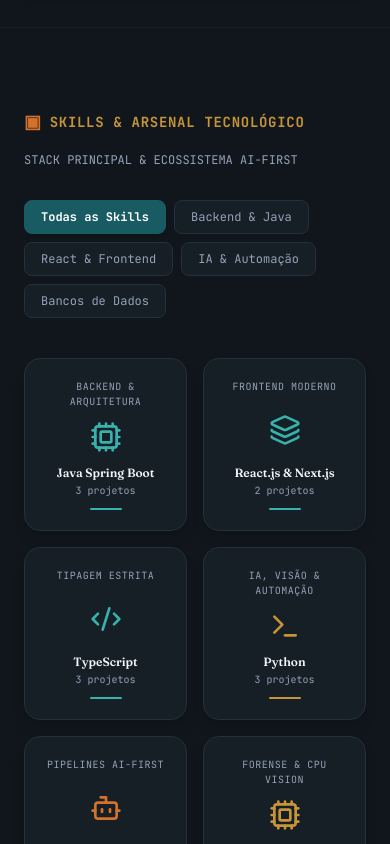
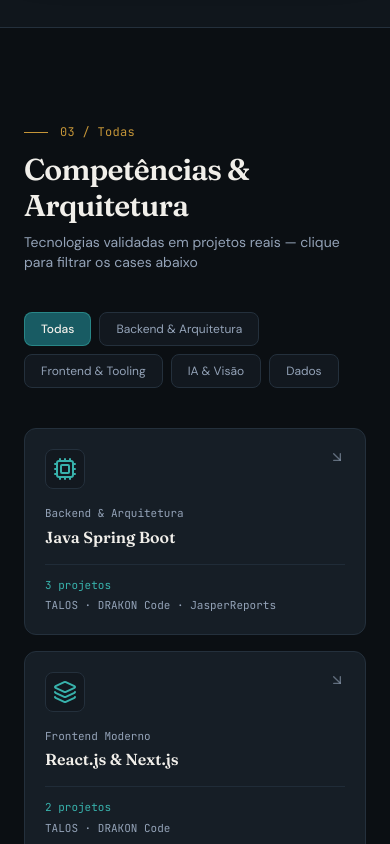
Before and after one commit to fernandocalisto/portfolio-dev, a React (Vite) app: page / in a window 390 px wide. Shown: the part 4100-4944 px from the top of the page. Built offline with nearby package versions, Linux system fonts and the light colour scheme.

Commit message:
feat(skills): show real project evidence and interactive project cross-filter

```diff
--- a/src/components/sections/Skills.tsx
+++ b/src/components/sections/Skills.tsx
@@ -1,101 +1,245 @@
-import React, { useState } from 'react';
-import { Cpu, Layers, Server, Code2, Database, Terminal, Bot, Box, Palette, Network } from 'lucide-react';
-import { skillsData } from '../../data/skills';
+import React, { useMemo, useState } from 'react';
+import {
+  Cpu,
+  Layers,
+  Server,
+  Code2,
+  Database,
+  Terminal,
+  Bot,
+  Box,
+  Palette,
+  Network,
+  Eye,
+  Zap,
+  GitBranch,
+  Puzzle,
+  ArrowDownRight,
+  X,
+} from 'lucide-react';
+import { PROJECTS, SKILLS } from '../../../shared/portfolioData';
+import type { ProjectId, SkillCategory } from '../../../shared/types';
+import { useLocale } from '../../context/LocaleContext';
 
-export const Skills: React.FC = () => {
-  const [filter, setFilter] = useState<'all' | 'backend' | 'frontend' | 'ai' | 'database'>('all');
+export interface SkillsProps {
+  selectedSkillId?: string | null;
+  onSelectSkill?: (skillId: string | null) => void;
+}
 
-  const categories = [
-    { id: 'all', label: 'Todas as Skills' },
-    { id: 'backend', label: 'Backend & Java' },
-    { id: 'frontend', label: 'React & Frontend' },
-    { id: 'ai', label: 'IA & Automação' },
-    { id: 'database', label: 'Bancos de Dados' }
+type CategoryFilter = 'all' | SkillCategory;
+
+const CATEGORY_IDS: readonly CategoryFilter[] = [
+  'all',
+  'backend',
+  'frontend',
+  'ai',
+  'database',
 ];
 
-  const filteredSkills = filter === 'all'
-    ? skillsData
-    : skillsData.filter((s) => s.category === filter);
+function renderSkillIcon(iconName: string): React.ReactNode {
+  const iconClass = 'w-6 h-6';
+  switch (iconName) {
+    case 'Cpu':
+      return <Cpu className={iconClass} />;
+    case 'Layers':
+      return <Layers className={iconClass} />;
+    case 'Server':
+      return <Server className={iconClass} />;
+    case 'Code2':
+      return <Code2 className={iconClass} />;
+    case 'Database':
+      return <Database className={iconClass} />;
+    case 'Terminal':
+      return <Terminal className={iconClass} />;
+    case 'Bot':
+      return <Bot className={iconClass} />;
+    case 'Eye':
+      return <Eye className={iconClass} />;
+    case 'Zap':
+      return <Zap className={iconClass} />;
+    case 'Box':
+      return <Box className={iconClass} />;
+    case 'Palette':
+      return <Palette className={iconClass} />;
+    case 'Network':
+      return <Network className={iconClass} />;
+    case 'GitBranch':
+      return <GitBranch className={iconClass} />;
+    case 'Puzzle':
+      return <Puzzle className={iconClass} />;
+    default:
+      return <Cpu className={iconClass} />;
+  }
+}
 
-  // Render appropriate lucide icon
-  const getIcon = (iconName: string) => {
-    switch (iconName) {
-      case 'Cpu': return <Cpu className="w-8 h-8" />;
-      case 'Layers': return <Layers className="w-8 h-8" />;
-      case 'Server': return <Server className="w-8 h-8" />;
-      case 'Code2': return <Code2 className="w-8 h-8" />;
-      case 'Database': return <Database className="w-8 h-8" />;
-      case 'Terminal': return <Terminal className="w-8 h-8" />;
-      case 'Bot': return <Bot className="w-8 h-8" />;
-      case 'Box': return <Box className="w-8 h-8" />;
-      case 'Palette': return <Palette className="w-8 h-8" />;
-      case 'Network': return <Network className="w-8 h-8" />;
-      default: return <Cpu className="w-8 h-8" />;
+export const Skills: React.FC<SkillsProps> = ({
+  selectedSkillId = null,
+  onSelectSkill,
+}) => {
+  const { locale, t } = useLocale();
+  const [filter, setFilter] = useState<CategoryFilter>('all');
+
+  const projectNameMap = useMemo(() => {
+    const map = new Map<ProjectId, string>();
+    for (const project of PROJECTS) {
+      map.set(project.id, project.shortName);
+    }
+    return map;
+  }, []);
+
+  const filteredSkills = useMemo(
+    () =>
+      filter === 'all'
+        ? SKILLS
+        : SKILLS.filter((skill) => skill.category === filter),
+    [filter]
+  );
+
+  const selectedSkill = useMemo(
+    () => SKILLS.find((s) => s.id === selectedSkillId) ?? null,
+    [selectedSkillId]
+  );
+
+  const handleSkillClick = (skillId: string) => {
+    const isDeselecting = selectedSkillId === skillId;
+    const nextSkillId = isDeselecting ? null : skillId;
+    onSelectSkill?.(nextSkillId);
+
+    if (nextSkillId) {
+      const target = document.getElementById('laboratorio');
+      target?.scrollIntoView({ behavior: 'smooth', block: 'start' });
     }
   };
 
   return (
-    <section id="skills" className="py-20 bg-brand-surface/90 border-t border-brand-borderMuted/40">
+    <section
+      id="skills"
+      className="py-24 bg-brand-obsidian border-t border-brand-hairline relative"
+    >
       <div className="max-w-6xl mx-auto px-6">
         {/* Section Header */}
-        <div className="flex flex-col sm:flex-row sm:items-center justify-between gap-4 mb-8">
-          <div className="flex items-center gap-2 text-brand-gold font-mono text-sm font-bold uppercase tracking-wider">
-            <span className="text-lg text-brand-amber">▣</span>
-            <h2>SKILLS &amp; ARSENAL TECNOLÓGICO</h2>
+        <div className="flex flex-col md:flex-row md:items-end justify-between gap-4 mb-10">
+          <div>
+            <div className="flex items-center gap-3 mb-3">
+              <span aria-hidden="true" className="w-6 h-px bg-brand-gold" />
+              <span className="font-mono text-xs text-brand-gold tracking-wide">
+                03 / {t.skills.categories.all}
+              </span>
             </div>
-          <span className="text-xs font-mono text-slate-400">STACK PRINCIPAL &amp; ECOSSISTEMA AI-FIRST</span>
+            <h2 className="font-display text-3xl sm:text-4xl font-semibold text-brand-ivory tracking-tight">
+              {t.skills.sectionTitle}
+            </h2>
+            <p className="font-sans text-sm sm:text-base text-brand-muted mt-2 max-w-2xl">
+              {t.skills.subtitle}
+            </p>
           </div>
 
-        {/* Category Filters */}
-        <div className="flex flex-wrap gap-2 mb-10">
-          {categories.map((cat) => (
+          {selectedSkill && (
+            <div className="inline-flex items-center gap-2 self-start md:self-auto px-3 py-1.5 rounded-lg bg-brand-card border border-brand-gold/50 text-xs font-sans text-brand-ivory">
+              <span className="text-brand-gold font-medium">
+                {t.skills.activeFilterLabel}:
+              </span>
+              <span className="font-mono text-brand-ivory">
+                {selectedSkill.name}
+              </span>
               <button
-              key={cat.id}
-              onClick={() => setFilter(cat.id as any)}
-              className={`px-4 py-2 rounded-lg font-mono text-xs transition-all ${
-                filter === cat.id
-                  ? 'bg-brand-teal text-white font-bold border border-brand-teal shadow-md'
-                  : 'bg-brand-card text-slate-400 border border-brand-border hover:text-slate-200 hover:border-slate-500'
+                type="button"
+                onClick={() => onSelectSkill?.(null)}
+                className="ml-1 p-0.5 rounded text-brand-muted hover:text-brand-ivory transition-colors focus:outline-none focus-visible:ring-2 focus-visible:ring-brand-gold/60"
+                aria-label={t.skills.clearSelection}
+              >
+                <X className="w-3.5 h-3.5" />
+              </button>
+            </div>
+          )}
+        </div>
+
+        {/* Category Filter Tabs */}
+        <div
+          role="tablist"
+          aria-label={t.skills.sectionTitle}
+          className="flex flex-wrap gap-2 mb-10"
+        >
+          {CATEGORY_IDS.map((catId) => {
+            const isActive = filter === catId;
+            return (
+              <button
+                key={catId}
+                type="button"
+                role="tab"
+                aria-selected={isActive}
+                onClick={() => setFilter(catId)}
+                className={`px-4 py-2 rounded-lg font-sans text-xs sm:text-sm transition-colors focus:outline-none focus-visible:ring-2 focus-visible:ring-brand-gold/60 ${
+                  isActive
+                    ? 'bg-brand-teal text-brand-ivory font-medium border border-brand-tealLight/50'
+                    : 'bg-brand-surface text-brand-muted border border-brand-hairline hover:text-brand-ivory hover:border-brand-muted/50'
                 }`}
               >
-              {cat.label}
+                {t.skills.categories[catId]}
               </button>
-          ))}
+            );
+          })}
         </div>
 
-        {/* Skills Grid */}
-        <div className="grid grid-cols-2 sm:grid-cols-3 md:grid-cols-4 lg:grid-cols-5 gap-4">
-          {filteredSkills.map((skill) => (
+        {/* Skills Evidence Grid */}
+        <div className="grid grid-cols-1 sm:grid-cols-2 md:grid-cols-3 lg:grid-cols-4 gap-4">
+          {filteredSkills.map((skill) => {
+            const isSelected = selectedSkillId === skill.id;
+            const projectNames = skill.projectIds
+              .map((pid) => projectNameMap.get(pid))
+              .filter((name): name is string => Boolean(name));
+
+            return (
+              <button
+                key={skill.id}
+                type="button"
+                onClick={() => handleSkillClick(skill.id)}
+                aria-pressed={isSelected}
+                className={`text-left rounded-xl p-5 border transition-all duration-200 flex flex-col justify-between gap-4 group focus:outline-none focus-visible:ring-2 focus-visible:ring-brand-gold/60 ${
+                  isSelected
+                    ? 'bg-brand-cardHover border-brand-gold shadow-glow-gold -translate-y-0.5'
+                    : 'bg-brand-card border-brand-hairline hover:bg-brand-cardHover hover:border-brand-tealLight/60 hover:-translate-y-0.5'
+                }`}
+              >
+                <div className="flex items-start justify-between gap-3 w-full">
                   <div
-              key={skill.id}
-              className="bg-brand-card hover:bg-brand-cardHover border border-brand-border hover:border-brand-teal/80 rounded-2xl p-5 flex flex-col items-center justify-between text-center transition-all duration-300 hover:-translate-y-1 group shadow-lg"
-            >
-              <span className="text-[10px] font-mono text-slate-400 uppercase tracking-wider group-hover:text-brand-gold transition-colors">
-                {skill.categoryLabel}
-              </span>
-
-              <div
-                className="my-3 transition-transform group-hover:scale-110"
+                    className="w-10 h-10 rounded-lg bg-brand-surface border border-brand-hairline flex items-center justify-center flex-shrink-0 transition-transform duration-200 group-hover:scale-105"
                     style={{ color: skill.color }}
                   >
-                {getIcon(skill.icon)}
+                    {renderSkillIcon(skill.icon)}
+                  </div>
+
+                  <ArrowDownRight
+                    aria-hidden="true"
+                    className={`w-4 h-4 flex-shrink-0 transition-all duration-200 ${
+                      isSelected
+                        ? 'text-brand-gold translate-x-0.5 translate-y-0.5'
+                        : 'text-brand-muted/60 group-hover:text-brand-tealLight group-hover:translate-x-0.5 group-hover:translate-y-0.5'
+                    }`}
+                  />
                 </div>
 
                 <div className="w-full">
-                <h3 className="text-xs sm:text-sm font-semibold text-slate-100 font-display truncate">
+                  <span className="font-mono text-[11px] text-brand-muted block mb-1">
+                    {skill.categoryLabel[locale]}
+                  </span>
+                  <h3 className="font-display text-base font-semibold text-brand-ivory leading-snug">
                     {skill.name}
                   </h3>
-                <span className="text-[10px] font-mono text-slate-400 block mt-0.5">
-                  {skill.level}
+                </div>
+
+                {/* Real Project Evidence Footer */}
+                <div className="w-full pt-3 border-t border-brand-hairline/80 space-y-1">
+                  <span className="font-mono text-[11px] text-brand-tealLight block">
+                    {t.skills.usedInCount(skill.projectIds.length)}
                   </span>
-
-                <div
-                  className="w-8 h-0.5 mx-auto mt-2.5 rounded-full transition-all group-hover:w-16"
-                  style={{ backgroundColor: skill.color }}
-                />
+                  <p className="font-mono text-[11px] text-brand-muted truncate">
+                    {projectNames.join(' · ')}
+                  </p>
                 </div>
-            </div>
-          ))}
+              </button>
+            );
+          })}
         </div>
       </div>
     </section>
```
Lines whose indentation alone changed are shown as unchanged.
